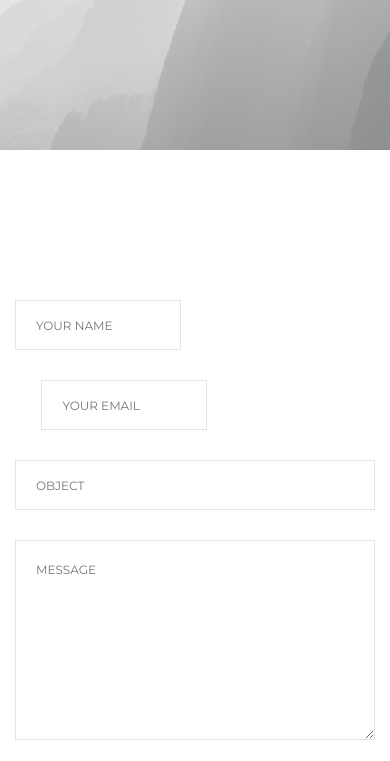
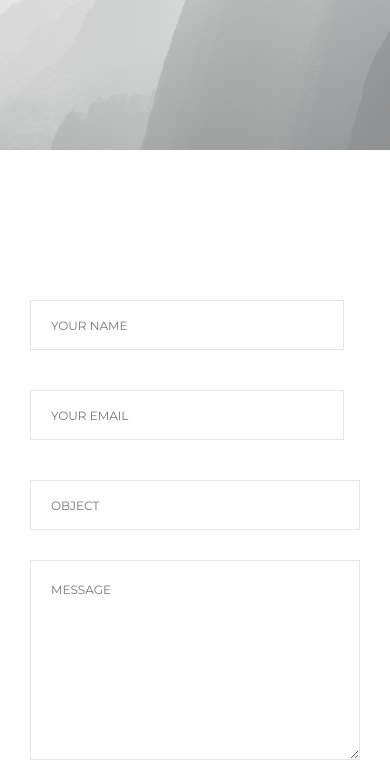
Before and after one commit to sharkeron/contact-bs, a plain HTML site: page index.html in a window 390 px wide. Shown: the part 350-1111 px from the top of the page. Drawn offline with nearby package versions, Linux system fonts and the light colour scheme; files that its build step writes are made by us from their sources.

Commit message:
fix footer and two inputs in form

```diff
--- a/index.html
+++ b/index.html
@@ -59,9 +59,9 @@
 			<div class="container">
 				<div class="row">
 					<div class="col-md-6">
-						<form action="">
-							<input type="text" name="name" placeholder="YOUR NAME">
-							<input type="text" name="email" placeholder="YOUR EMAIL">
+						<form action="" class="col-md-12">
+							<p class="col-md-6 col-sm-6"><input type="text" name="name" placeholder="YOUR NAME" class="col-md-12 col-sm-12"></p>
+							<p class="col-md-6 col-sm-6"><input type="text" name="email" placeholder="YOUR EMAIL" class="col-md-12 col-sm-12"></p>
 							<input type="text" name="object" placeholder="OBJECT">
 							<textarea name="message" placeholder="MESSAGE"></textarea>
 							<button type="submit" class="text-uppercase">send</button>
--- a/scss/includes/_footer.scss
+++ b/scss/includes/_footer.scss
@@ -107,3 +107,15 @@ footer {
 		}
 	}
 }
+
+@media screen and (max-width: 992px) {
+	footer{
+		.button{
+			margin-bottom: 0;
+		}
+	}
+
+	.form{
+		margin-bottom: 75px;
+	}
+}
--- a/scss/includes/_main-section.scss
+++ b/scss/includes/_main-section.scss
@@ -2,6 +2,7 @@
 	padding-top: 150px;
 
 	form {
+		width: 100%;
 		input,
 		textarea {
 			border       : none;
@@ -27,13 +28,13 @@
 		input {
 			height: 50px;
 
-			&[name=email],
+
 			&[name=name] {
-				width: 46%;
+				margin-left: -15px;
 			}
 
 			&[name=email] {
-				margin-left: 7.35%;
+				margin-left:15px;
 			}
 		}
 
@@ -104,3 +105,22 @@
 		}
 	}
 }
+
+@media screen and (max-width:768px) {
+	.form-section{
+		form{
+			input {
+				p{
+					padding-left: 0 !important;
+					padding-right: 0 !important;
+				}
+
+				&[name=name],
+				&[name=email] {
+					margin-left: -15px;
+					width: 104.5%;
+				}
+			}
+		}
+	}
+}
```
Also changed, not shown: css/main.css.
